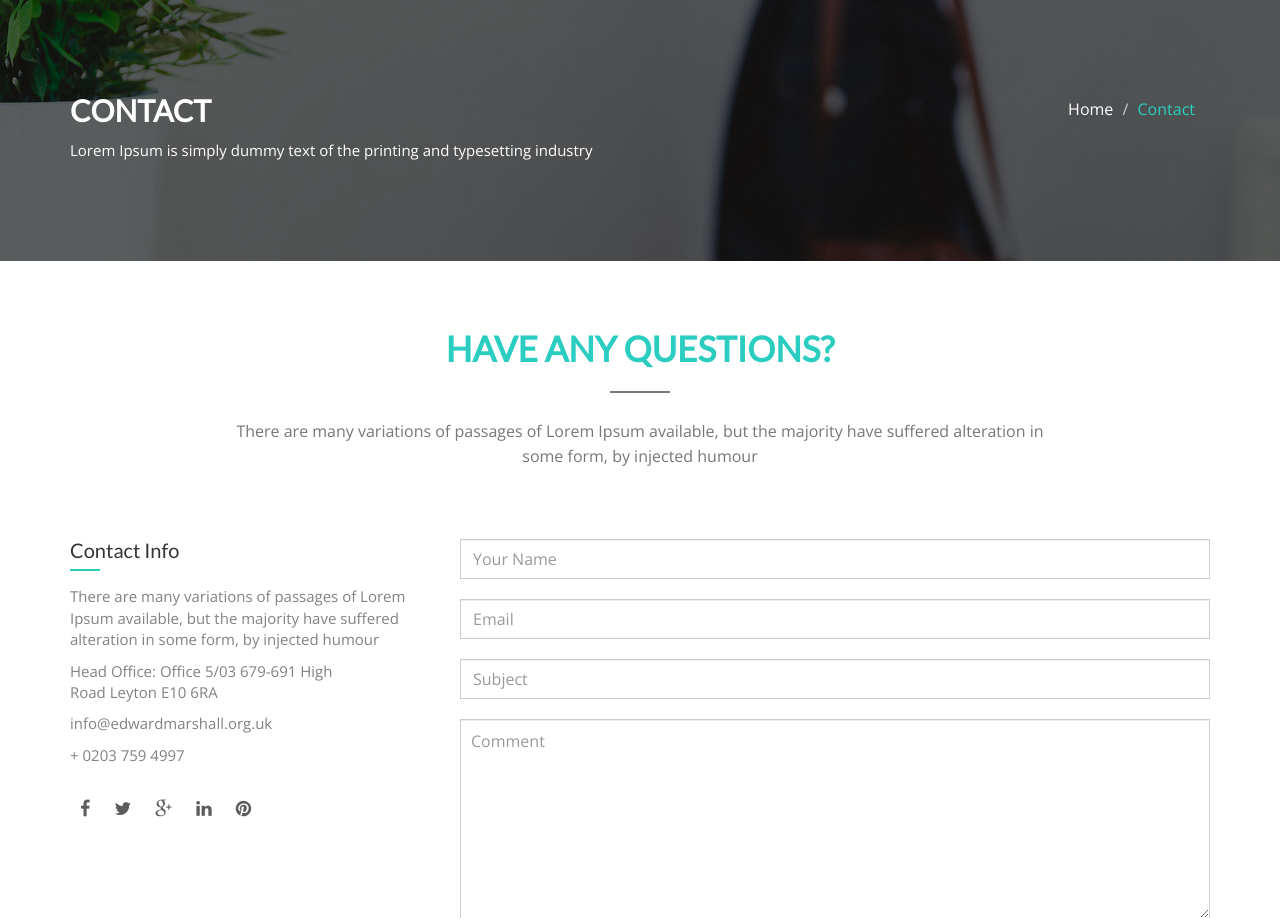
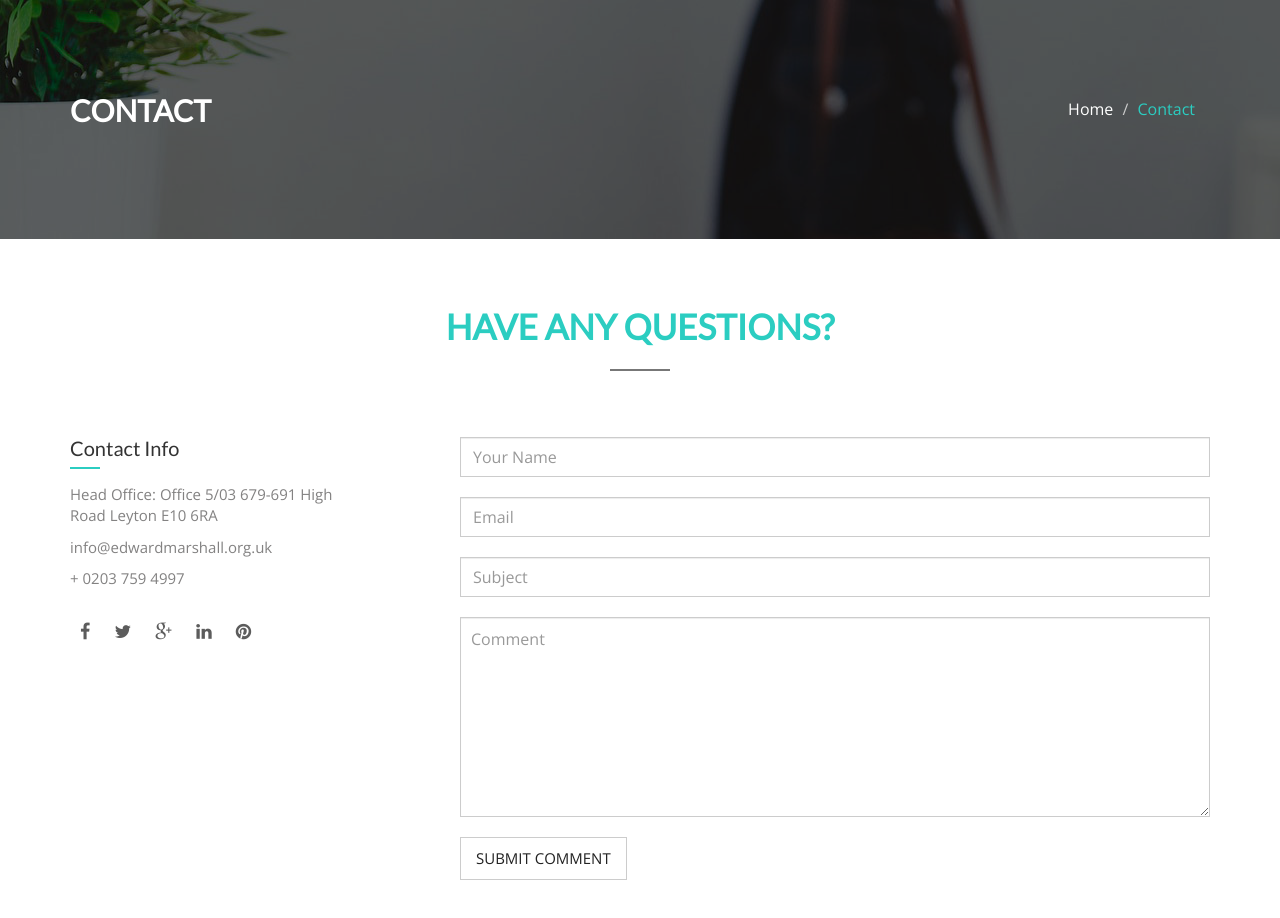
Before and after one commit to omairshamshir/marshalls, a Django app: page /contact in a window 1280 px wide. Shown: the part 122-1040 px from the top of the page. Run offline with Django 3.2, Linux system fonts and the light colour scheme; some libraries are stand-ins or nearby versions.

Commit message:
removed garbage text

```diff
--- a/marshall/templates/contact.html
+++ b/marshall/templates/contact.html
@@ -134,7 +134,7 @@
                 <div class="col-md-6 col-sm-6 col-xs-12">
                     <div class="single-page-header-left">
                         <h2>Contact</h2>
-                        <p>Lorem Ipsum is simply dummy text of the printing and typesetting industry</p>
+{#                        <p>Lorem Ipsum is simply dummy text of the printing and typesetting industry</p>#}
                     </div>
                 </div>
                 <div class="col-md-6 col-sm-6 col-xs-12">
@@ -158,8 +158,8 @@
                 <div class="title-area">
                     <h2 class="title">Have any Questions?</h2>
                     <span class="line"></span>
-                    <p>There are many variations of passages of Lorem Ipsum available, but the majority have suffered
-                        alteration in some form, by injected humour</p>
+{#                    <p>There are many variations of passages of Lorem Ipsum available, but the majority have suffered#}
+{#                        alteration in some form, by injected humour</p>#}
                 </div>
             </div>
             <div class="col-md-12">
@@ -168,8 +168,8 @@
                         <div class="col-md-4">
                             <div class="contact-area-left">
                                 <h4>Contact Info</h4>
-                                <p>There are many variations of passages of Lorem Ipsum available, but the majority have
-                                    suffered alteration in some form, by injected humour</p>
+{#                                <p>There are many variations of passages of Lorem Ipsum available, but the majority have#}
+{#                                    suffered alteration in some form, by injected humour</p>#}
                                 <address class="single-address">
                                     <p>Head Office:
                                         Office 5/03 679-691 High Road Leyton E10 6RA</p>
```
Also changed, not shown: marshall/static/images/favicon.ico (deleted).
